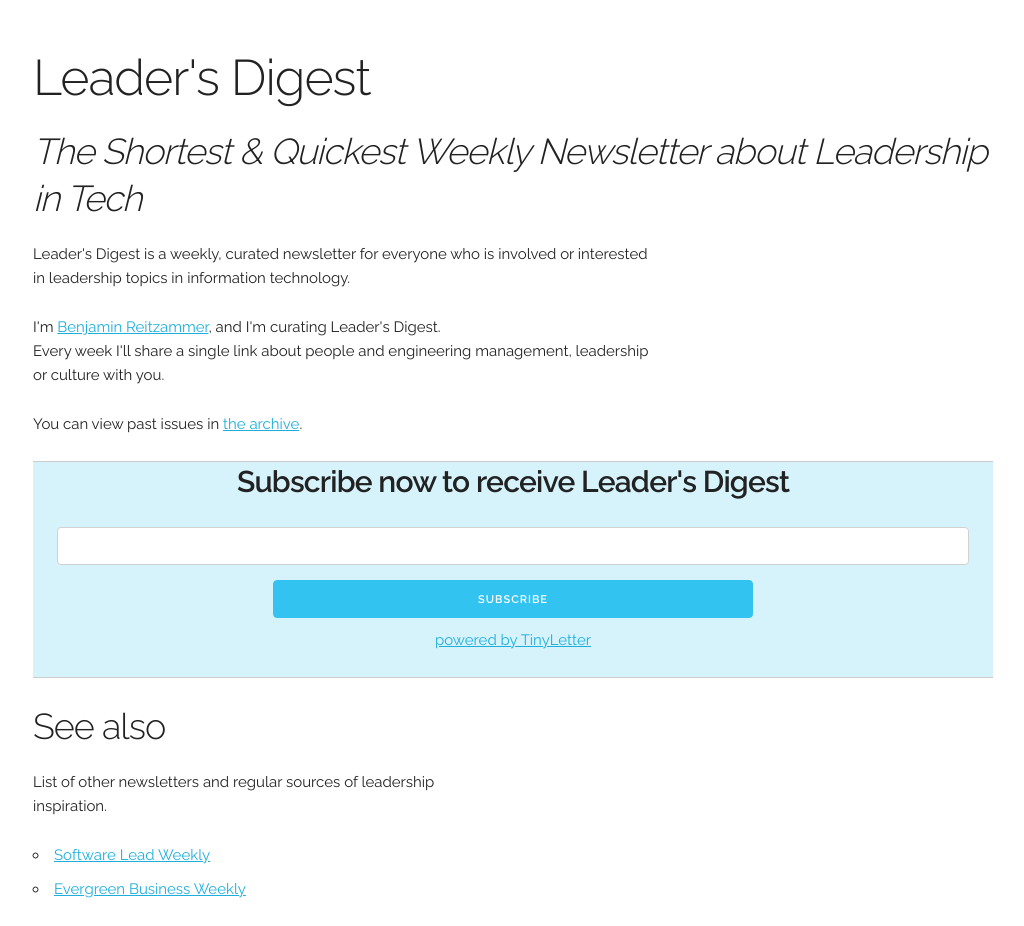
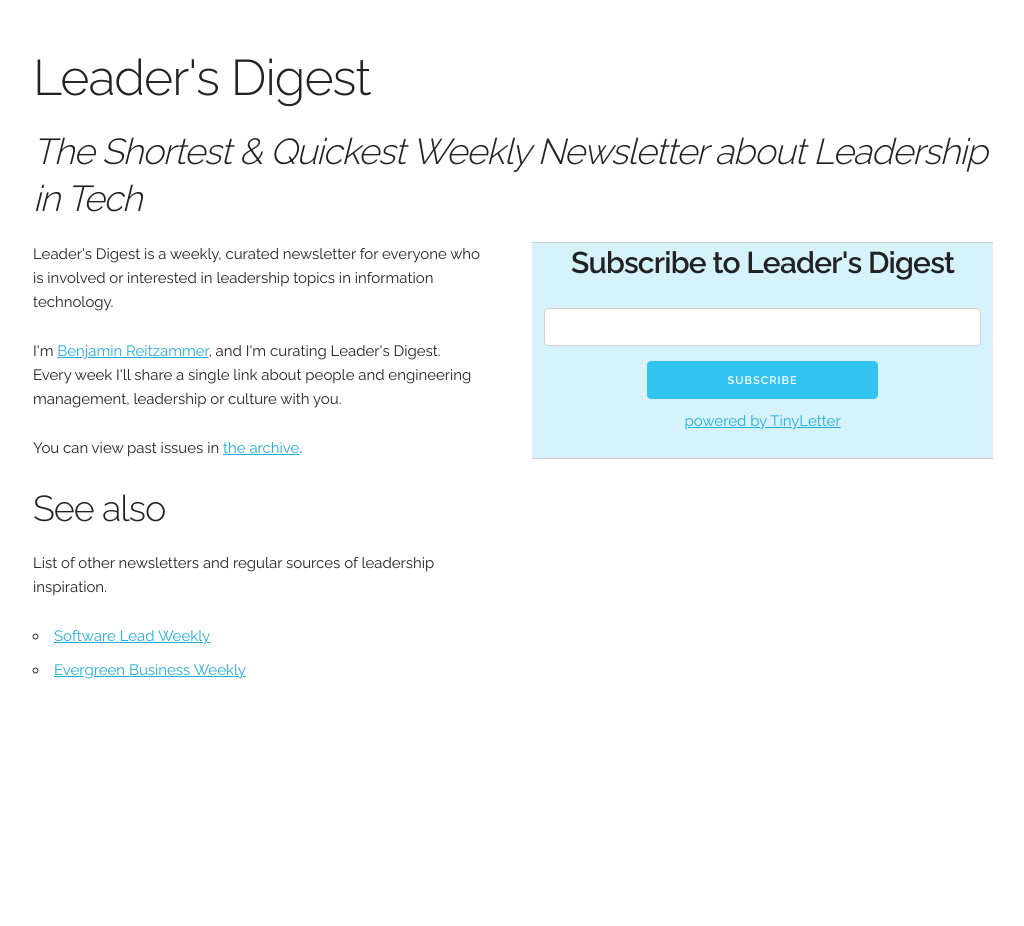
Before and after one commit to leaders-digest/leaders-digest.github.io, a Jekyll site: the page built from index.html, in a window 1280 px wide. Shown: the whole page, without its empty margins (127-1151 px from the left). Built offline with Jekyll 4.4.1, drawn with Linux system fonts in a browser that asks for light colours; the list of posts is cut into pages by our own code; comment, search, counter and statistics services are not loaded; after the commit the page ends 900 px from its top, so only the background shows below that.

Commit message:
making homepage layout really two columns

```diff
--- a/_includes/signupform.html
+++ b/_includes/signupform.html
@@ -5,7 +5,7 @@
       onsubmit="window.open('https://tinyletter.com/leaders-digest', 'popupwindow', 'scrollbars=yes,width=800,height=600');return true">
 
       <h4>
-        <label for="tlemail">Subscribe now to receive Leader's Digest</label>
+        <label for="tlemail">Subscribe to Leader's Digest</label>
       </h4>
 
         <input type="text" name="email" id="tlemail" />
--- a/index.html
+++ b/index.html
@@ -3,7 +3,7 @@ layout: default-with-subtitle
 ---
 
 <div class="row">
-  <div class="eight columns">
+  <div class="one-half column">
 
     <p>
       Leader's Digest is a weekly, curated newsletter for everyone who is
@@ -25,10 +25,8 @@ layout: default-with-subtitle
         href="http://tinyletter.com/leaders-digest/archive">the archive</a>.
     </p>
   </div>
-</div>
 
-<div class="row">
-  <div class="twelve columns">
+  <div class="one-half column">
     {% include signupform.html %}
 
   </div>
```
